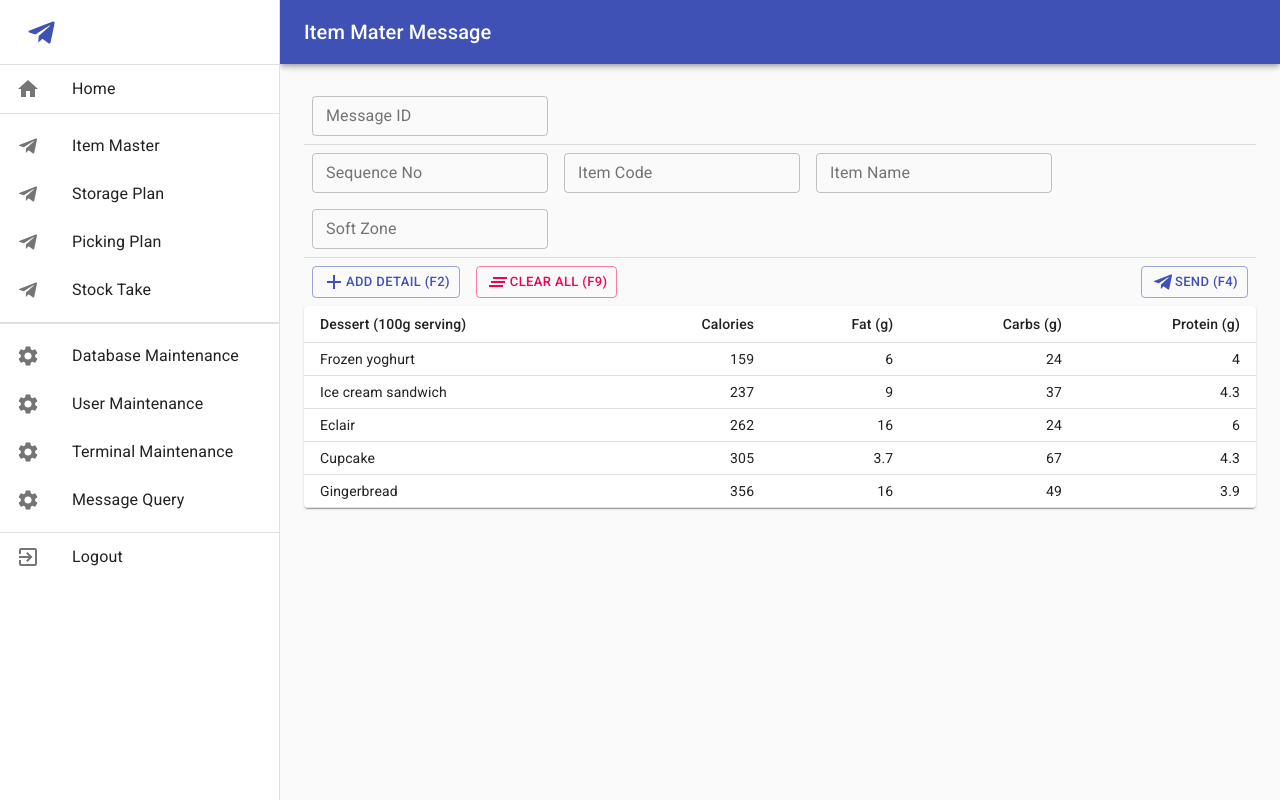
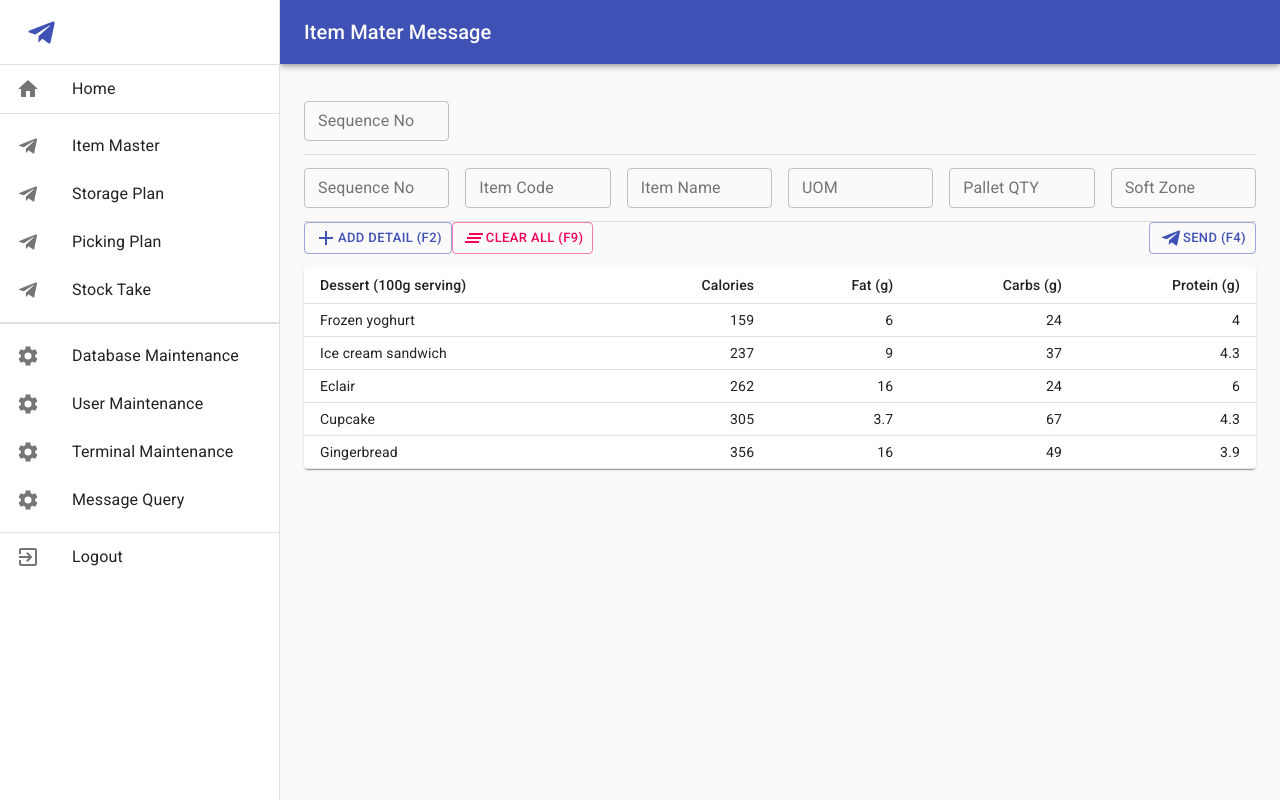
Before and after one commit to xueyublue/wse3, a React (Create React App) app: page / in a window 1280 px wide. Built offline with nearby package versions, Linux system fonts and the light colour scheme.

Commit message:
change imm to use Grid system

```diff
--- a/src/component/page/imm.js
+++ b/src/component/page/imm.js
@@ -1,6 +1,6 @@
 import React from "react";
 import { makeStyles } from "@material-ui/core/styles";
-import { Button, Divider, TextField } from "@material-ui/core";
+import { Button, Divider, Grid, TextField } from "@material-ui/core";
 import Table from "@material-ui/core/Table";
 import TableBody from "@material-ui/core/TableBody";
 import TableCell from "@material-ui/core/TableCell";
@@ -13,16 +13,9 @@ import ClearAllIcon from "@material-ui/icons/ClearAll";
 import TelegramIcon from "@material-ui/icons/Telegram";
 
 const useStyles = makeStyles((theme) => ({
-  form: {
-    "& > *": {
-      margin: theme.spacing(1),
-      width: "30ch",
-    },
-  },
-  buttons: {
-    "& > *": {
-      margin: theme.spacing(1),
-    },
+  container: {
+    marginTop: 5,
+    marginBottom: 5,
   },
   table: {
     minWidth: 650,
@@ -46,16 +39,32 @@ export default function IMM() {
 
   return (
     <div>
-      <form className={classes.form} noValidate autoComplete="off">
-        <TextField variant="outlined" label="Message ID" size="small" />
-      </form>
+      <Grid container spacing={2} className={classes.container}>
+        <Grid item xs={6} sm={3} md={2}>
+          <TextField variant="outlined" label="Sequence No" size="small" />
+        </Grid>
+      </Grid>
       <Divider />
-      <form className={classes.form} noValidate autoComplete="off">
+      <Grid container spacing={2} className={classes.container}>
+        <Grid item xs={6} sm={4} md={3} lg={2}>
           <TextField variant="outlined" label="Sequence No" size="small" />
+        </Grid>
+        <Grid item xs={6} sm={4} md={3} lg={2}>
           <TextField variant="outlined" label="Item Code" size="small" />
+        </Grid>
+        <Grid item xs={6} sm={4} md={3} lg={2}>
           <TextField variant="outlined" label="Item Name" size="small" />
+        </Grid>
+        <Grid item xs={6} sm={4} md={3} lg={2}>
+          <TextField variant="outlined" label="UOM" size="small" />
+        </Grid>
+        <Grid item xs={6} sm={4} md={3} lg={2}>
+          <TextField variant="outlined" label="Pallet QTY" size="small" />
+        </Grid>
+        <Grid item xs={6} sm={4} md={3} lg={2}>
           <TextField variant="outlined" label="Soft Zone" size="small" />
-      </form>
+        </Grid>
+      </Grid>
       <Divider />
       <div className={classes.buttons}>
         <Button variant="outlined" color="primary" size="small">
@@ -74,6 +83,8 @@ export default function IMM() {
           <TelegramIcon /> Send (F4)
         </Button>
       </div>
+      <Grid container spacing={2} className={classes.container}>
+        <Grid item xs={12}>
           <TableContainer component={Paper}>
             <Table
               className={classes.table}
@@ -104,6 +115,8 @@ export default function IMM() {
               </TableBody>
             </Table>
           </TableContainer>
+        </Grid>
+      </Grid>
     </div>
   );
 }
```
Also changed, not shown: 1 other file (tests, documents, lock files or other folders). Lines whose indentation alone changed are shown as unchanged.
